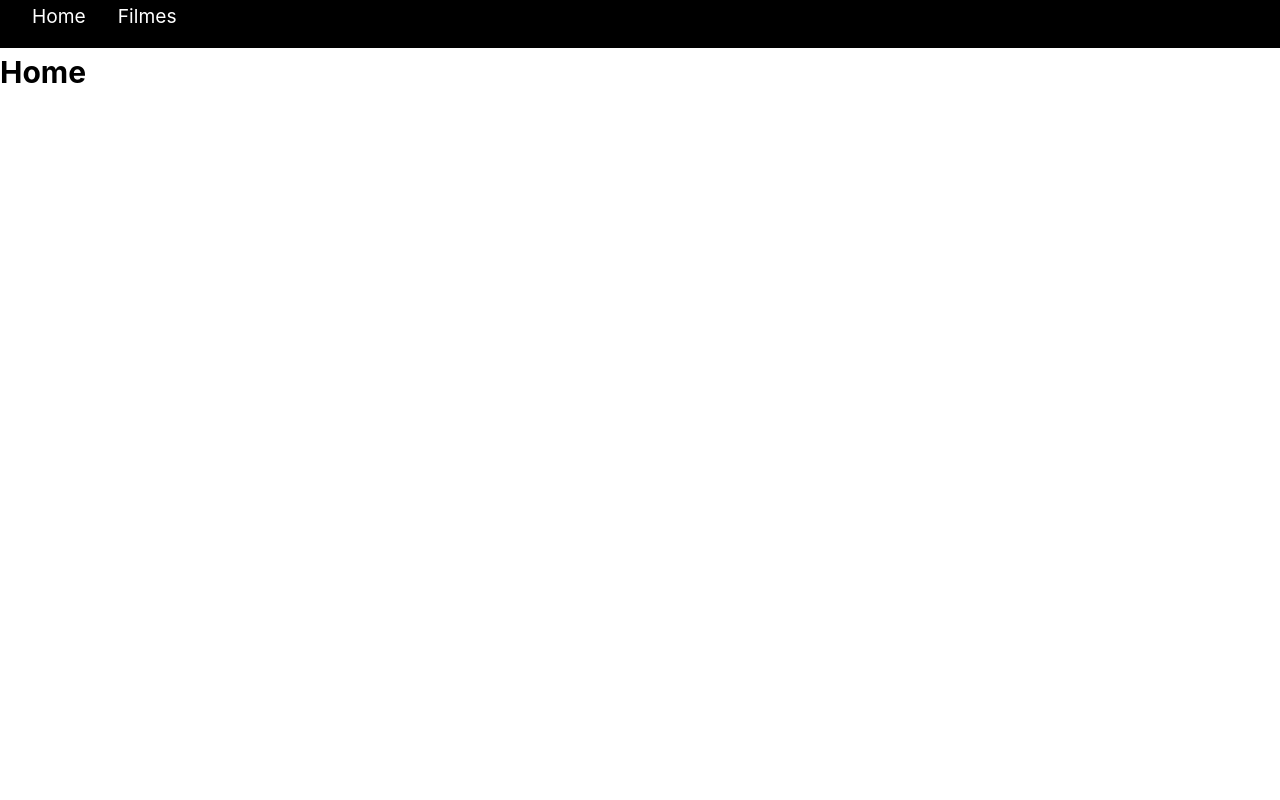
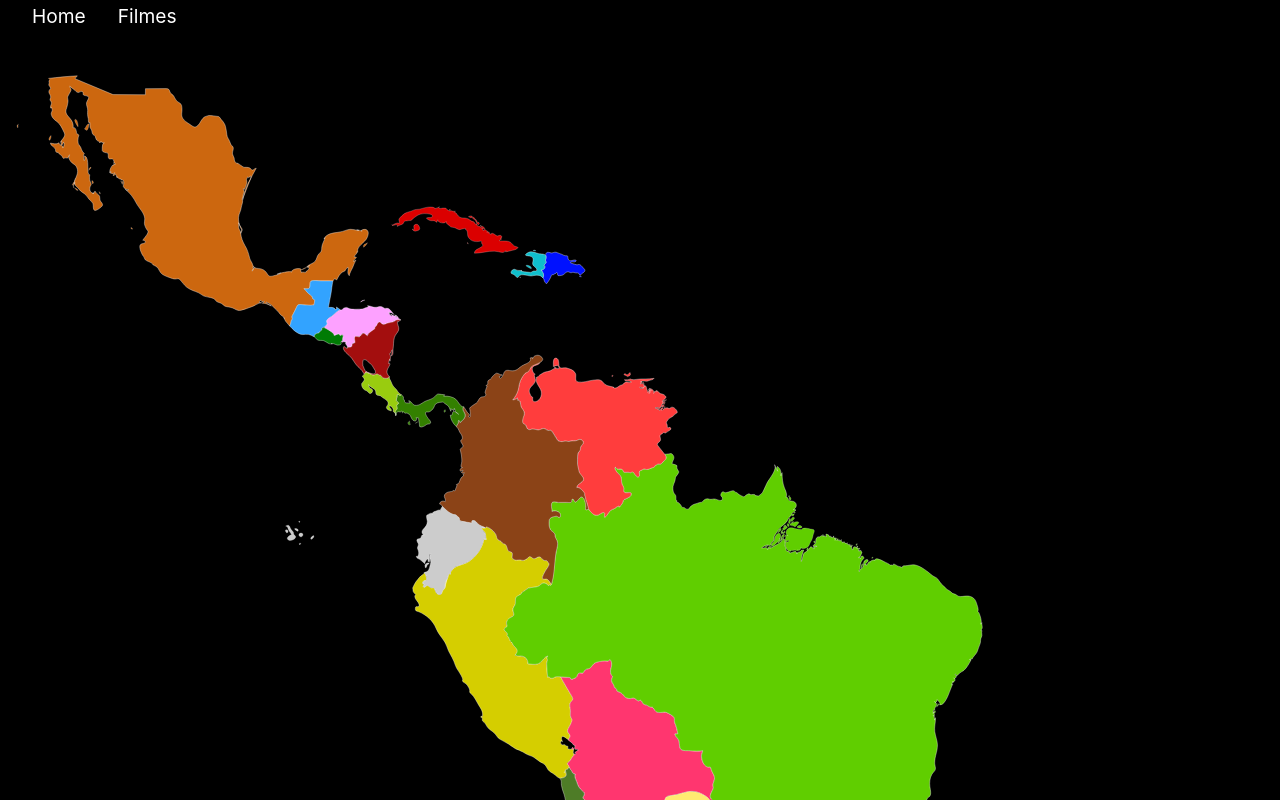
Before and after one commit to Projeto-TMDB-Interdisciplinar/tmdb-frontend, a Vue app: page / in a window 1280 px wide. Shown: the top 800 px of the page. Built offline with nearby package versions, Linux system fonts and the light colour scheme.

Commit message:
FEAT: cores do mapa adicionados.

```diff
--- a/src/views/HomeView.vue
+++ b/src/views/HomeView.vue
@@ -1,5 +1,17 @@
+<script setup>
+import mapa from '@/assets/svg/mapa.svg'
+</script>
+
 <template>
-  <div>
-    <h1>Home</h1>
+  <main>
+    <div>
+    <img :src="mapa" alt="mapa da américa latina">
   </div>
+  </main>
 </template>
+
+<style scoped>
+main {
+  background-color: rgb(0, 0, 0);
+}
+</style>
```
Also changed, not shown: src/assets/svg/mapa.svg (added).
